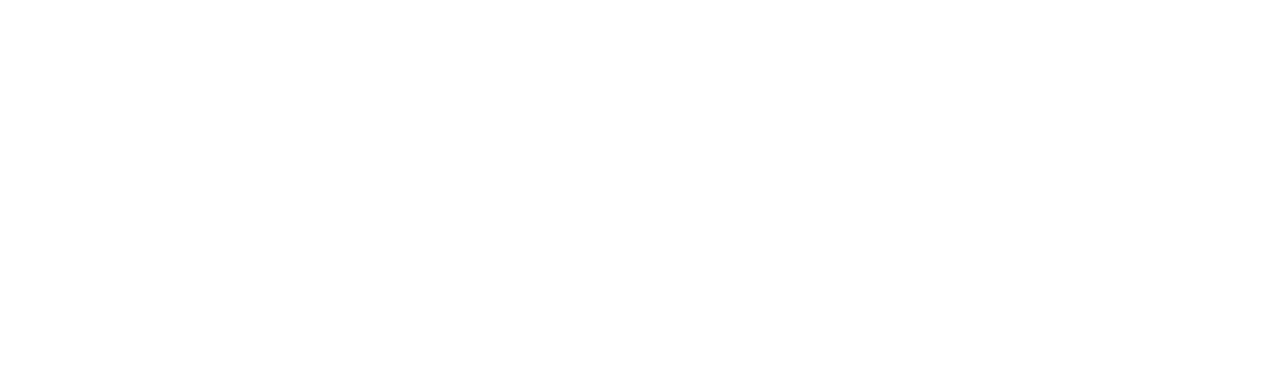
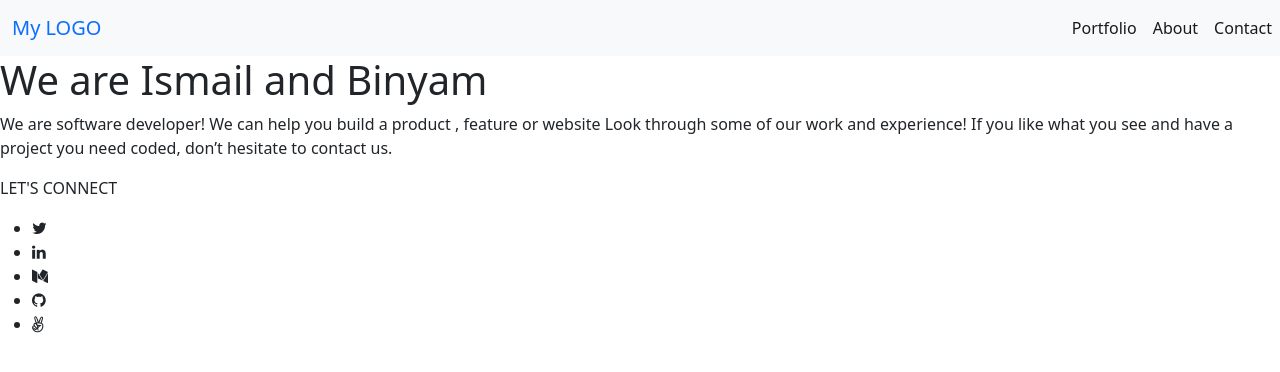
Before and after one commit to yayaismaail/portfolio-by-framework, a website: page index.html in a window 1280 px wide. Drawn offline with nearby package versions, Linux system fonts and the light colour scheme.

Commit message:
add the skeleton of header and home section

```diff
--- a/index.html
+++ b/index.html
@@ -6,10 +6,51 @@
     <meta name="viewport" content="width=device-width, initial-scale=1.0">
     <title>Portfolio Site</title>
     <link rel="stylesheet" href="styles.css">
+    <link rel="stylesheet" href="https://cdnjs.cloudflare.com/ajax/libs/font-awesome/4.4.0/css/font-awesome.css">
     <link href="https://cdn.jsdelivr.net/npm/bootstrap@5.0.2/dist/css/bootstrap.min.css" rel="stylesheet" integrity="sha384-EVSTQN3/azprG1Anm3QDgpJLIm9Nao0Yz1ztcQTwFspd3yD65VohhpuuCOmLASjC" crossorigin="anonymous">
+    <link href="https://fonts.googleapis.com/css2?family=Poppins:wght@400;700&display=swap" rel="stylesheet">
+    <link rel="stylesheet" href="https://cdnjs.cloudflare.com/ajax/libs/font-awesome/4.4.0/css/font-awesome.css" />
     <script src="https://cdn.jsdelivr.net/npm/bootstrap@5.0.2/dist/js/bootstrap.bundle.min.js" integrity="sha384-MrcW6ZMFYlzcLA8Nl+NtUVF0sA7MsXsP1UyJoMp4YLEuNSfAP+JcXn/tWtIaxVXM" crossorigin="anonymous"></script>
 </head>
 <body>
+    <header class="">
+        <nav class=" top-nav navbar navbar-expand-lg navbar-light bg-light">
+            <div class="container-fluid">
+              <a class="logo navbar-brand text-primary" href="#">My LOGO</a>
+            </div>
+
+              <div class="collapse navbar-collapse" id="navbarSupportedContent">
+                <ul class="navbar-nav me-auto mb-2 mb-lg-0">
+                  <li class="nav-item">
+                    <a class="nav-link active" aria-current="page" href="#">Portfolio</a>
+                  </li>
+                  <li class="nav-item">
+                    <a class="nav-link active" aria-current="page" href="#">About</a>
+                  </li>
+                  <li class="nav-item">
+                    <a class="nav-link active" aria-current="page" href="#">Contact</a>
+                  </li>
+            </div>
+          </nav>
+    </header>
+
+    <main>
+        <section class="headline">
+            <h1>We are Ismail and Binyam</h1>
+
+            <p class="content">We are software developer! We can help you build a product , feature or website Look through
+                some of our work and experience! If you like what you see and have a project you need coded, don’t hesitate to contact us.</p>
+
+             <p class="connect">LET'S CONNECT</p>
+             <ul>
+                <li><i class="fa fa-twitter"></i></li>
+                <li><i class="fa fa-linkedin"></i></li>
+                <li><i class="fa fa-medium"></i></li>
+                <li><i class="fa fa-github"></i></li>
+                <li><i class="fa fa-angellist"></i></li>
+            </ul>
+        </section>
+    </main>
 
 </body>
 </html>
```
